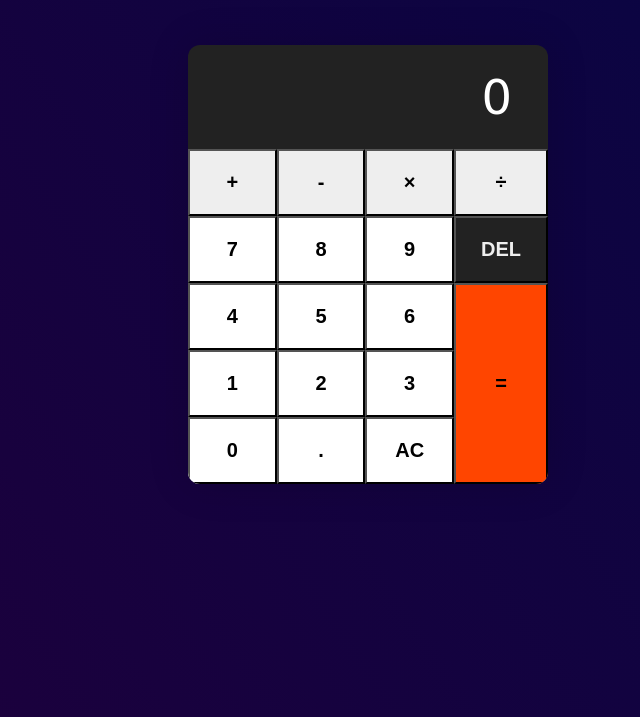
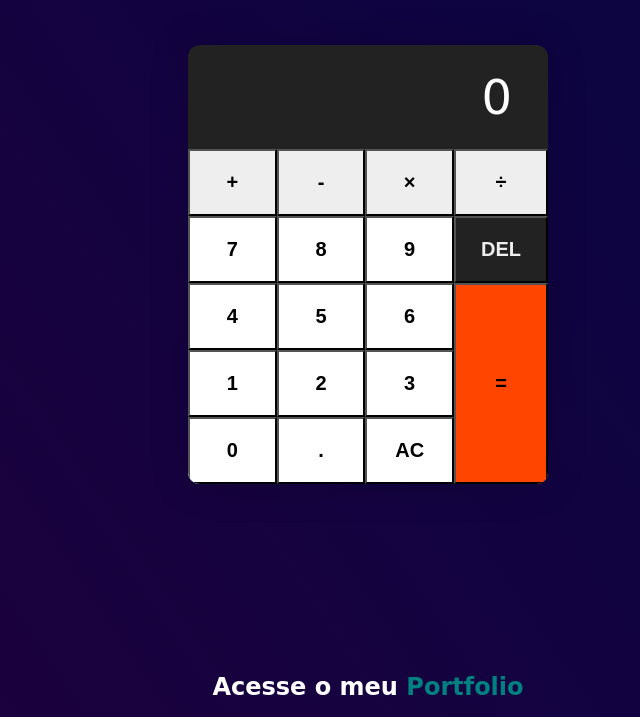
Before and after one commit to CaduNicodemo/Calculadora, a plain HTML site: page index.html in a window 1280 px wide. Shown: the part 99-816 px from the top of the page, without its empty margins (272-912 px from the left). Drawn offline with Linux system fonts and the light colour scheme.

Commit message:
Update
Footer

```diff
--- a/index.html
+++ b/index.html
@@ -46,5 +46,8 @@
     </div>
     <script src="calculadora.js"></script>
 </body>
+<footer>
+    <h4 class="footer">Acesse o meu <a href="https://cadunicodemo.github.io/Portfolio">Portfolio</a> </h4>
+</footer>
 
 </html>
--- a/style.css
+++ b/style.css
@@ -79,3 +79,18 @@ body {
     grid-column: -2;
     grid-row: 3 / span 4;
 }
+
+.footer {
+    font-family: 'Comfortaa', cursive;
+    font-size: 1em;
+    position: fixed;
+    bottom: 0;
+    left: 0;
+    right: 0;
+    margin: auto;
+}
+
+a {
+    text-decoration: none;
+    color: teal;
+}
```
